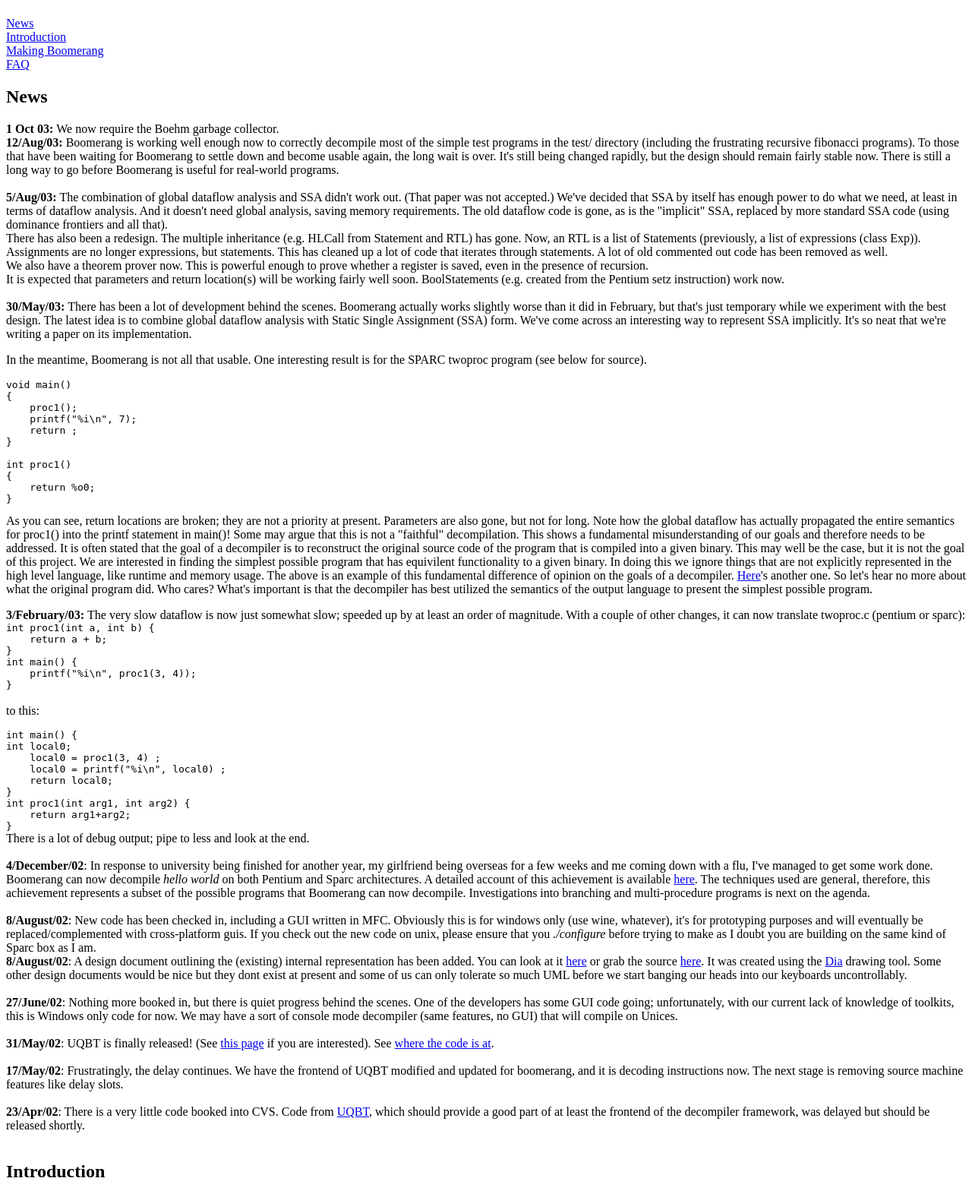
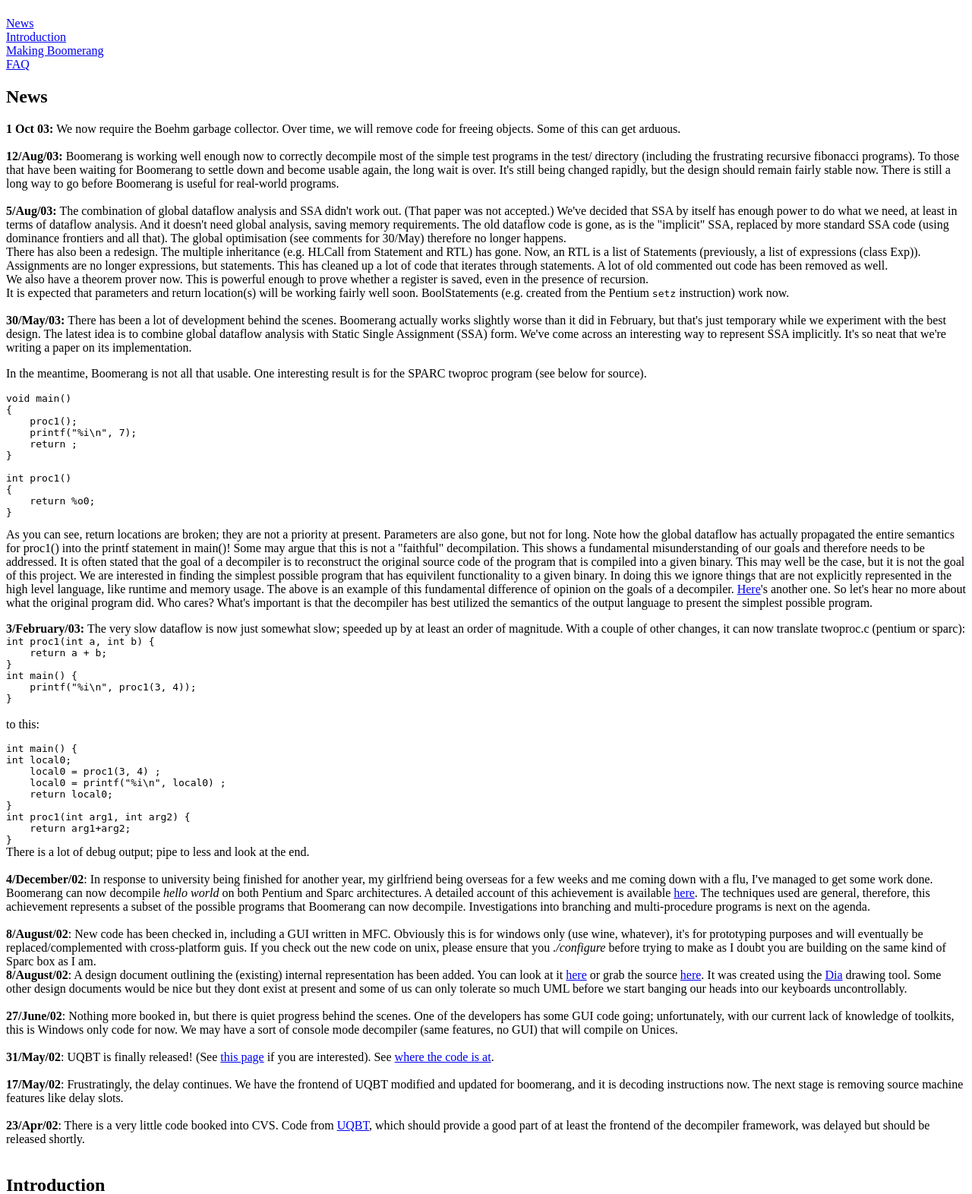
Before and after one commit to mewbak/boomerang, a PHP site: page / in a window 1280 px wide. Shown: the part 364-1936 px from the top of the page at 76% size. Run offline with PHP 8.4, Linux system fonts and the light colour scheme.

Commit message:
Minor changes, including needing Boehm garbage collector
git-svn-id: svn://svn.code.sf.net/p/boomerang/code/trunk@554 dc5e1367-85d4-4bd1-96b4-a20bfbfd92d5

```diff
--- a/boomerang/web/index.php
+++ b/boomerang/web/index.php
@@ -51,6 +51,8 @@
 <a href="FAQ.html">FAQ</a><br>
 <h2><a name="News"></a>News</h2>
 <b>1 Oct 03: </b>We now require the Boehm garbage collector.
+Over time, we will remove code for freeing objects. Some of this can
+get arduous.<br>
 <br>
 <b>12/Aug/03: </b>Boomerang is working well enough now to correctly
 decompile most of the simple test programs in the test/ directory
@@ -66,7 +68,8 @@
 dataflow analysis. And it doesn't need global analysis, saving memory
 requirements. The old dataflow code is gone, as is the "implicit" SSA,
 replaced by more standard SSA code (using dominance frontiers and all
-that).<br>
+that). The global optimisation (see comments for 30/May) therefore no
+longer happens.<br>
 There has also been a redesign. The multiple inheritance (e.g. HLCall
 from Statement and RTL) has gone. Now, an RTL is a list of Statements
 (previously, a list of expressions (class Exp)). Assignments are no
@@ -76,7 +79,8 @@
 We also have a theorem prover now. This is powerful enough to prove
 whether a register is saved, even in the presence of recursion.<br>
 It is expected that parameters and return location(s) will be working
-fairly well soon. BoolStatements (e.g. created from the Pentium setz
+fairly well soon. BoolStatements (e.g. created from the Pentium <span
+ style="font-family: monospace;">setz</span>
 instruction) work now.<br>
 <br>
 <b>30/May/03: </b> There has been a lot of development behind the
@@ -213,7 +217,6 @@
 obviously very important) require expert intervention.<br>
 <br>
 <br>
-<br>
 <h2><a name="whereAt"></a>31/May/2002: Where the code was at</h2>
 You certainly can't decompile anything; that will be the case for
 probably months. You won't be able to use boomerang to recover your
@@ -245,15 +248,17 @@
 on Unix, you need the following tools:<br>
 </p>
 <ul>
-  <li><b>gcc version 3.1</b> (3.0 might work; 2.96 has a prayer).
+  <li><b>gcc version 3.1</b> (3.0 might work; 2.96 has a chance).
 Because of the strstream / stringstream issue, it's not worth
 attempting to compile it on older versions.</li>
-  <li><b>CVS</b>, obviously<br>
+  <li><b>CVS</b>, obviously.<br>
   </li>
   <li><b>cppunit</b> (from <a href="http://cppunit.sourceforge.net">cppunit.sourceforge.net</a>).
 This is needed for testing. I suppose you could make boomerang without
 it, but it's integral to develoopment.</li>
-  <li>The Boehm garbage collector; see <a href=http://www.hpl.hp.com/personal/Hans_Boehm/gc/>http://www.hpl.hp.com/personal/Hans_Boehm/gc/</a>.
+  <li>The Boehm garbage collector; see <a
+ href="http://www.hpl.hp.com/personal/Hans_Boehm/gc/">http://www.hpl.hp.com/personal/Hans_Boehm/gc/</a>.
+  </li>
   <li><font color="#999999"><b>wxWindows</b> (from <a
  href="http://wxwindows.org">wxwindows.org</a>). It's not absoluitely
 needed right now, but (at present), this is the toolkit that we will
@@ -303,7 +308,7 @@
  width="769" height="812"> <a href="http://sourceforge.net"><img
  src="sflogo.png" width="125" height="37" border="0"
  alt="SourceForge.net Logo"> </a><br>
-<div align="left"><small>Last modified: 12/Aug/03: News</small><br>
+<div align="left"><small>Last modified: 1/Oct/03: News</small><br>
 </div>
 </div>
 <br>
```
